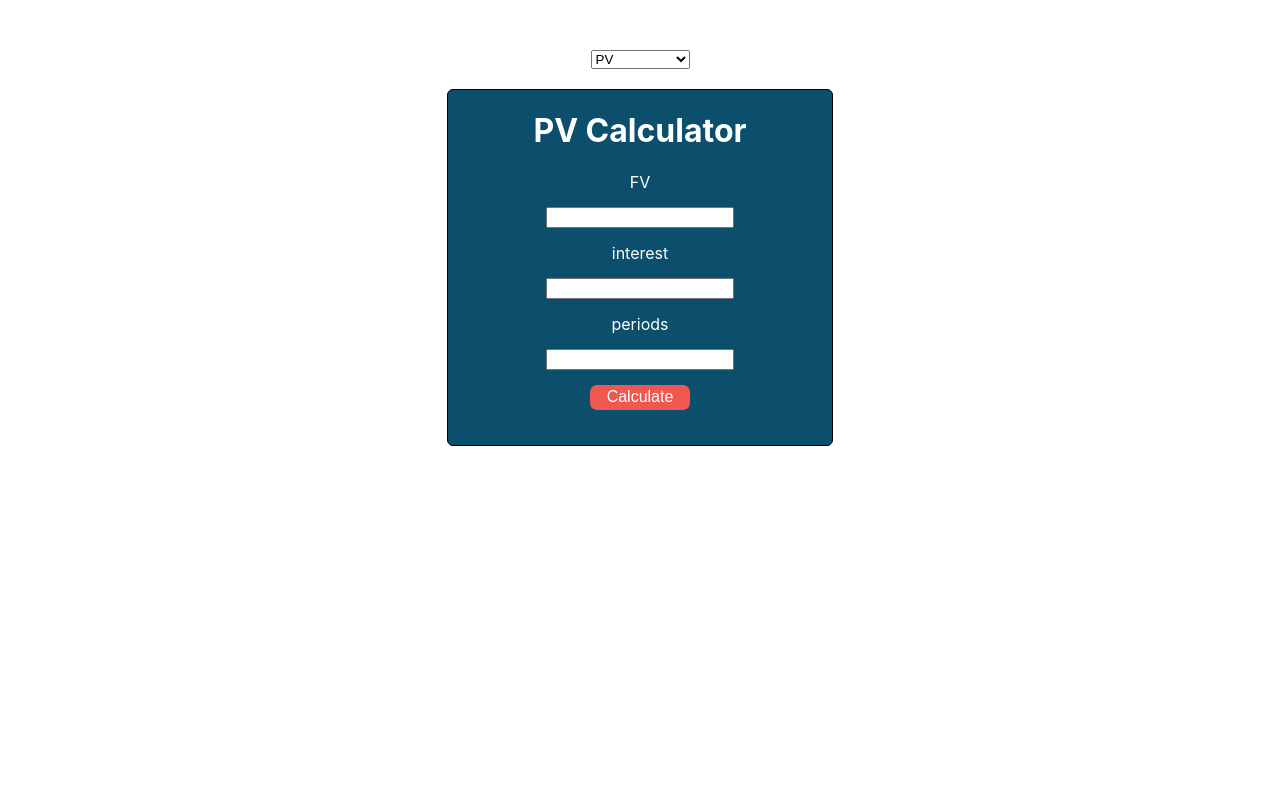
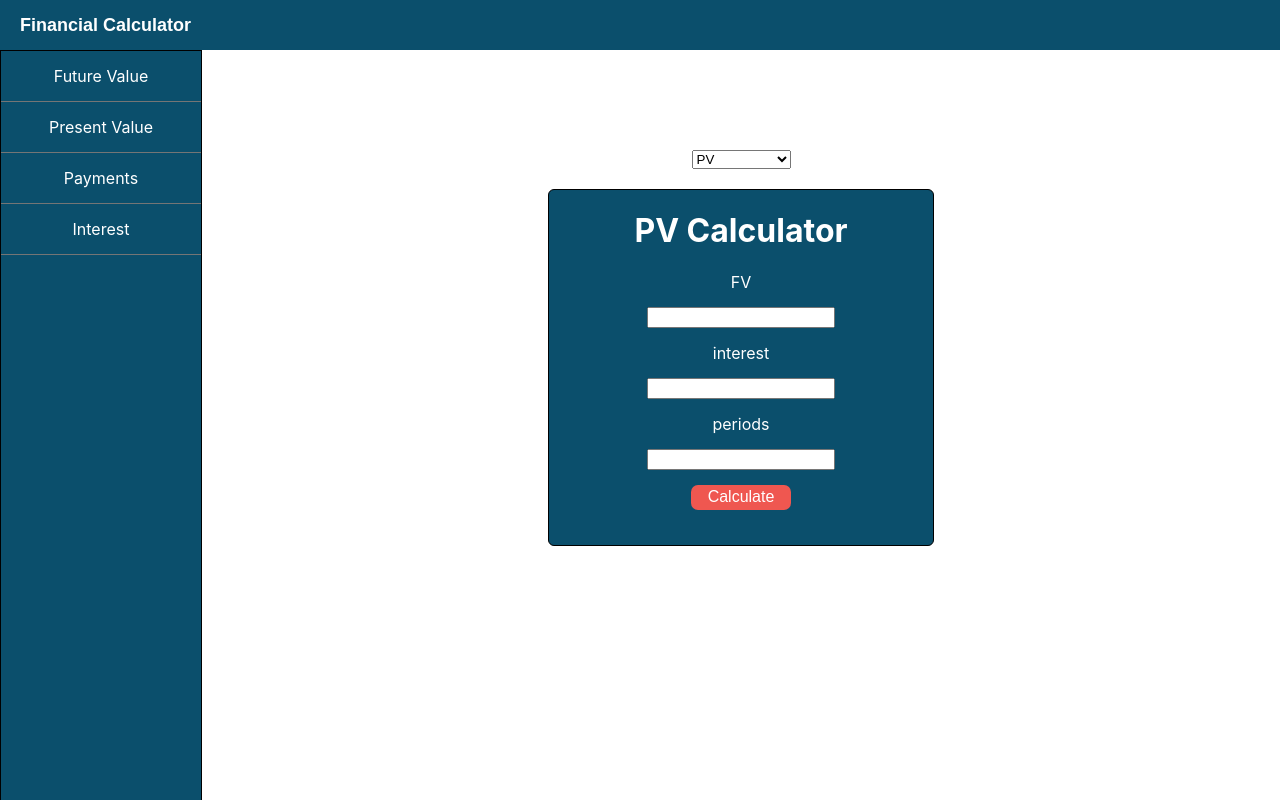
Before and after one commit to nickgusd/PV-FV-Calculator, a React (Create React App) app in the folder pcalculator/: page / in a window 1280 px wide. Built offline with nearby package versions, Linux system fonts and the light colour scheme.

Commit message:
practiced styled components, aadded sidebar and navbar

```diff
--- a/pcalculator/package.json
+++ b/pcalculator/package.json
@@ -9,6 +9,7 @@
     "react": "^17.0.2",
     "react-dom": "^17.0.2",
     "react-scripts": "4.0.3",
+    "styled-components": "^5.3.0",
     "web-vitals": "^1.1.2"
   },
   "scripts": {
--- a/pcalculator/public/index.html
+++ b/pcalculator/public/index.html
@@ -24,6 +24,7 @@
       work correctly both with client-side routing and a non-root public URL.
       Learn how to configure a non-root public URL by running `npm run build`.
     -->
+    <script src="https://unpkg.com/styled-components/dist/styled-components.min.js"></script>
     <title>React App</title>
   </head>
   <body>
--- a/pcalculator/src/App.js
+++ b/pcalculator/src/App.js
@@ -1,11 +1,15 @@
-
-import Container from "./components/Container/Container"
+import React from "react";
+import Navbar from "./components/Navbar/Navbar";
+// import Container from "./components/Container/Container";
+// import Sidebar from "./components/Sidebar/Sidebar";
+import Main from "./components/Main/Main";
 
 
 function App() {
   return (
     <div className="App">
-      <Container />
+      <Navbar />
+      <Main/>
     </div>
   );
 }
--- a/pcalculator/src/components/Calculator/Calculator.js
+++ b/pcalculator/src/components/Calculator/Calculator.js
@@ -135,6 +135,7 @@ export default function Calculator({ option }) {
         } else {
             setCalculate((rate * 100).toFixed(2))
         }
+
         setIsCalculated(true)
     }
 
--- a/pcalculator/src/components/Container/Container.js
+++ b/pcalculator/src/components/Container/Container.js
@@ -14,7 +14,6 @@ export default function Container() {
 
     return (
         <div className="container">
-            {/* <label htmlFor="calculation">Choose an option</label> */}
             <select name="calculation" id="calculation" onChange={handleChange}>
                 <option value="present value">PV</option>
                 <option value="future value">FV</option>
--- a/pcalculator/src/components/Container/style.css
+++ b/pcalculator/src/components/Container/style.css
@@ -1,6 +1,8 @@
 .container {
-    height: 100vh;
-    overflow: hidden;
+    height: Calc(100vh - 50px);
+    margin-top: 50px;
+    padding-top: 50px;
+    margin: 0 auto;
 }
 
 #calculation {
--- /dev/null
+++ b/pcalculator/src/components/Main/Main.js
@@ -0,0 +1,23 @@
+import React from "react";
+import Container from "../Container/Container";
+import Sidebar from "../Sidebar/Sidebar";
+
+import styled from "styled-components";
+
+export default function Main() {
+
+    const Wrapper = styled.div`
+        width: 100vw;
+        height: Calc(100vh - 50px);
+        display: flex;
+        flex-direction: row;
+        overflow: hidden;
+    `
+
+    return (
+        <Wrapper >
+            <Sidebar/>
+            <Container/>
+        </Wrapper>
+    )
+}
--- /dev/null
+++ b/pcalculator/src/components/Navbar/Navbar.js
@@ -0,0 +1,33 @@
+import React from "react";
+
+import styled, { css } from "styled-components";
+
+export default function Navbar() {
+
+const Nav = styled.div`
+    height: 50px;
+    width: 100vw;
+    background-color: #0b4f6c;
+    top: 0px;
+    color: white;
+    font-weight: bold;
+    display: flex;
+    justify-content: flex-start;
+    align-items: center;
+`;
+
+const Title = styled.h1`
+    font-size: 18px;
+    font-family: "Titillium Web",sans-serif;
+    font-weight: bold;
+    padding-left: 20px;
+`;
+
+    return (
+            <Nav>
+                <Title>
+                    Financial Calculator
+                </Title>
+            </Nav>
+    )
+}
--- /dev/null
+++ b/pcalculator/src/components/Sidebar/Sidebar.js
@@ -0,0 +1,32 @@
+import React from "react";
+
+import styled from "styled-components";
+
+export default function Sidebar() {
+
+    const Container = styled.div`
+        width: 200px;
+        border: 1px solid black;
+        background: #0b4f6c;
+        height: 100%;
+    `
+    const Tab = styled.div`
+        height: 50px;
+        border-bottom: 1px solid #757575;
+        display: flex;
+        justify-content: center;
+        align-items: center;
+        color: white;
+        font-size: 16px;
+    `
+
+    const items = ["Future Value", "Present Value", "Payments", "Interest"]
+
+    return (
+        <Container>
+            {items.map((item, idx) => {
+                return <Tab>{item}</Tab>
+            })}
+        </Container>
+    )
+}
```
Also changed, not shown: pcalculator/src/components/Results/Results.js (+2 -5 lines), pcalculator/src/components/Navbar/style.css (added), 1 other file (tests, documents, lock files or other folders).
